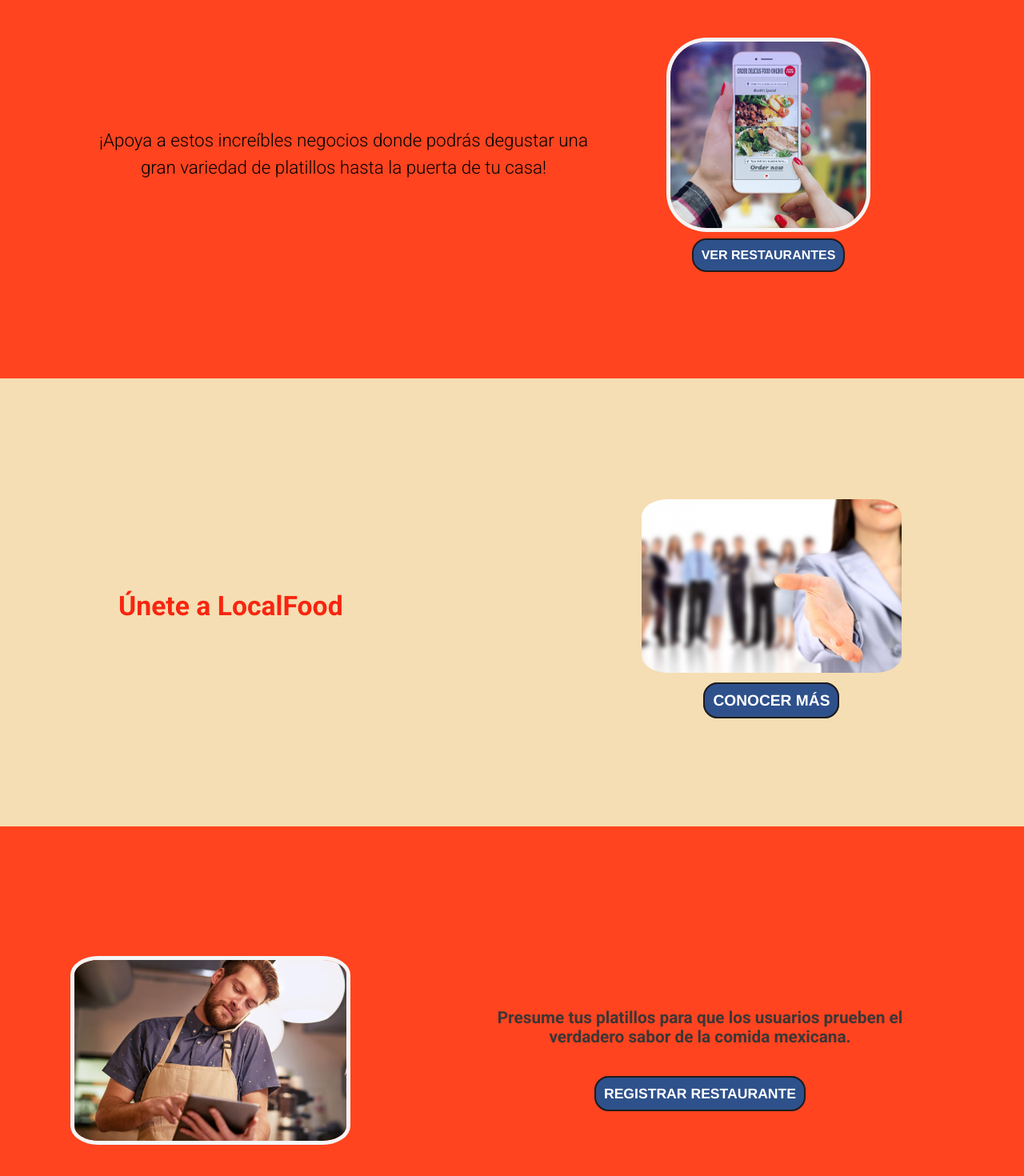
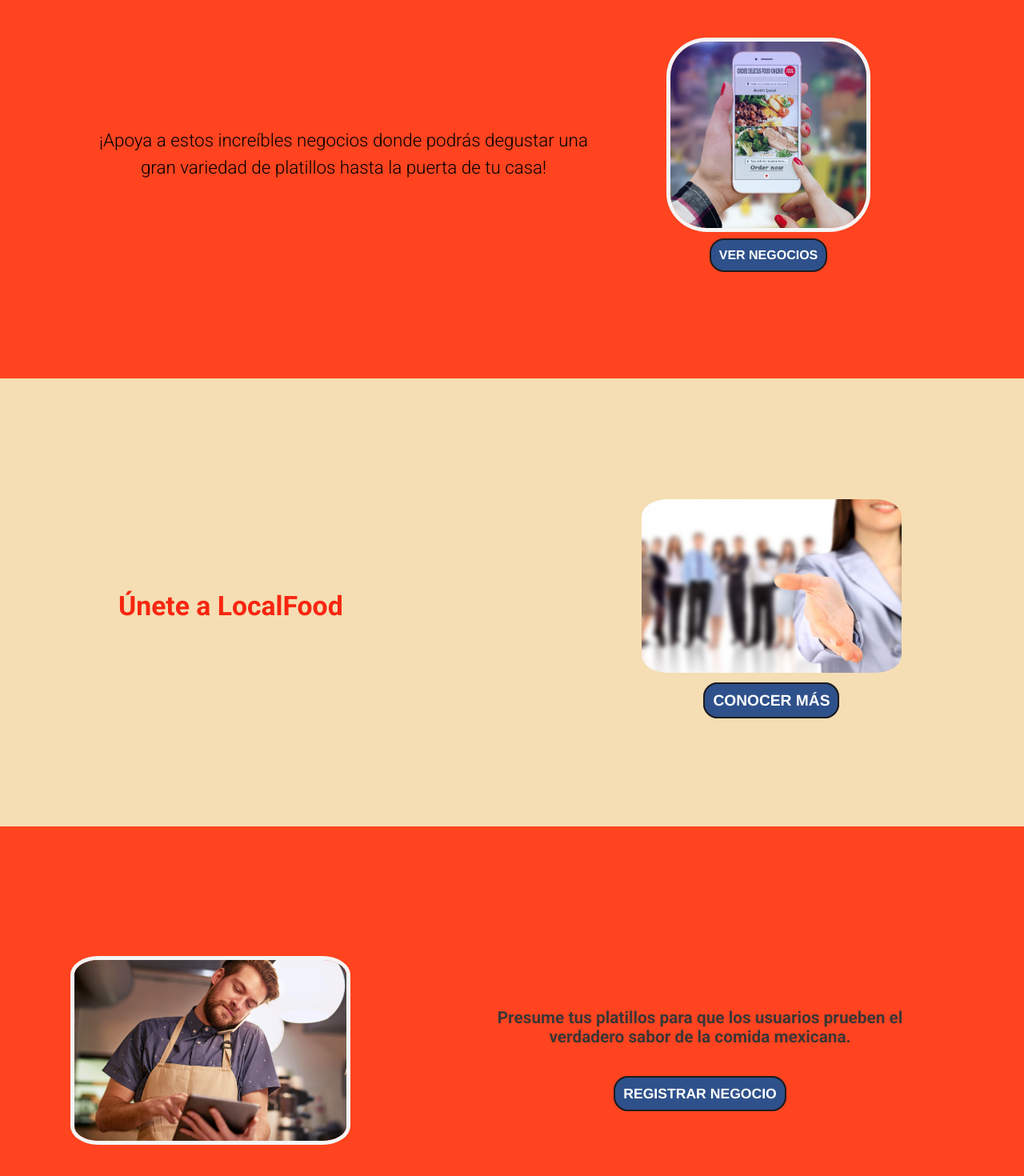
Before and after one commit to CrisCap26/local-food, a React (Create React App) app: page / in a window 1280 px wide. Shown: the part 934-2404 px from the top of the page at 80% size. Built offline with nearby package versions, Linux system fonts and the light colour scheme; the HTML template or start-up script is replaced by a standard one.

Commit message:
Cambiando restaurantes por Negocios

```diff
--- a/src/pages/EditarRestaurante.jsx
+++ b/src/pages/EditarRestaurante.jsx
@@ -60,7 +60,7 @@ function EditarRestaurante() {
   return (
     <form className="datos" onSubmit={handleSubmit(onSubmit)}>
       <font color="black">
-        <h4>Editar el Restaurante</h4>
+        <h4>Editar Negocio</h4>
       </font>
       <h3>Nombre: </h3>
       <input
--- a/src/pages/Home.jsx
+++ b/src/pages/Home.jsx
@@ -55,7 +55,7 @@ function Home() {
               height="90"
             />
             <Link to="/verRestaurantes" className="inicio_res__button">
-              Ver restaurantes
+              Ver negocios
             </Link>
           </div>
         </section>
@@ -111,7 +111,7 @@ function Home() {
               href="./RegistrarRestaurante"
               className="inicio_resta__button"
             >
-              Registrar restaurante
+              Registrar Negocio
             </a>
           </center>
           </div>
--- a/src/pages/RegistrarRestaurante.jsx
+++ b/src/pages/RegistrarRestaurante.jsx
@@ -48,7 +48,7 @@ function RegistrarRestaurante() {
   return (
     <form className='datos' onSubmit={handleSubmit(onSubmit)}>
       <font color="black">
-        <h4>Registro de Restaurante</h4>
+        <h4>Registrar Negocio</h4>
       </font>
       <h3>Nombre: </h3>
       <span className="campo_requerido_res">* Este campo es requerido</span>
--- a/src/pages/VerPlatillos.jsx
+++ b/src/pages/VerPlatillos.jsx
@@ -42,6 +42,7 @@ function VerPlatillos() {
                   precio={platillo.price}
                   descr={platillo.description}
                   canEdit={isCurrentOwner}
+                  categoryText={platillo.category.description}
                 />
               ))
             }
@@ -63,6 +64,7 @@ function VerPlatillos() {
                   precio={platillo.price}
                   descr={platillo.description}
                   canEdit={isCurrentOwner}
+                  categoryText={platillo.category.description}
                 />
               ))
             }
@@ -85,6 +87,7 @@ function VerPlatillos() {
                   precio={platillo.price}
                   descr={platillo.description}
                   canEdit={isCurrentOwner}
+                  categoryText={platillo.category.description}
                 />
               ))
             }
--- a/src/pages/VerRestaurantes.jsx
+++ b/src/pages/VerRestaurantes.jsx
@@ -174,7 +174,7 @@ function VerRestaurantes() {
         </>
         :
         <>
-          <h2>No se encontró ningún Restaurante</h2>
+          <h2>No se encontró ningún Negocio</h2>
           <img src={msg}></img>
         </>
         }
```
